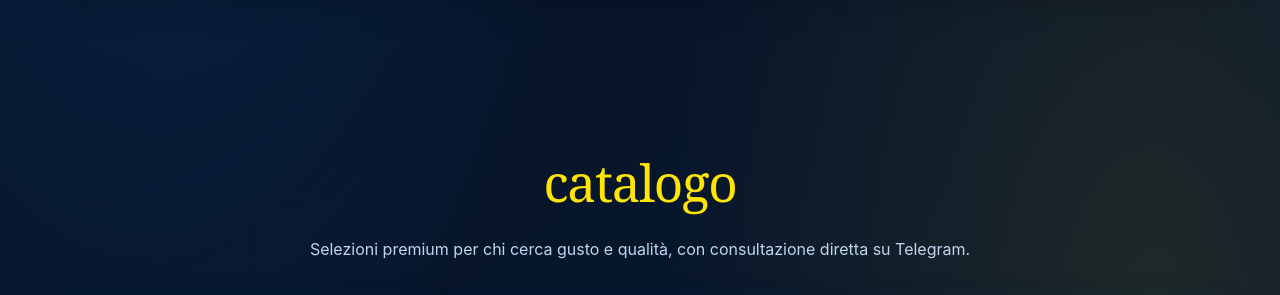
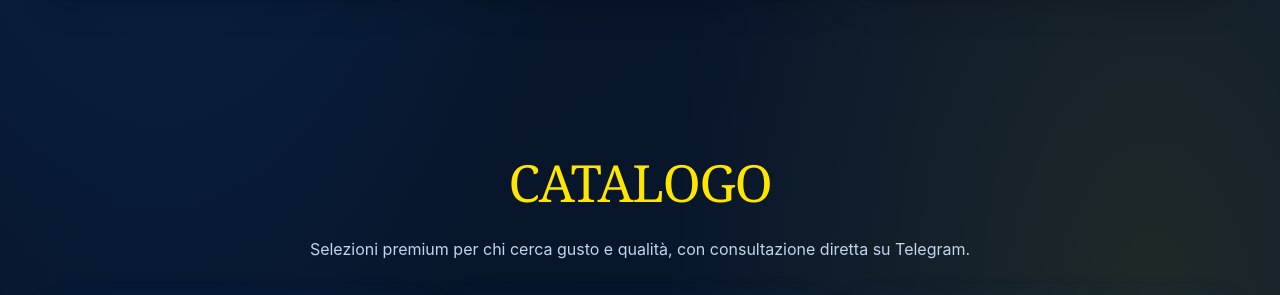
Before and after one commit to p18283634-beep/index.html, a plain HTML site: page index.html in a window 1280 px wide. Shown: the part 1320-1615 px from the top of the page. Drawn offline with Linux system fonts and the light colour scheme.

Commit message:
Change 'catalogo' to 'CATALOGO' in index.html

```diff
--- a/index.html
+++ b/index.html
@@ -120,7 +120,7 @@
         </div>
       </div></section>
       <section id="catalogo"><div class="container">
-        <div class="section-heading"><h2>catalogo</h2><p>Selezioni premium per chi cerca gusto e qualità, con consultazione diretta su Telegram.</p></div>
+        <div class="section-heading"><h2>CATALOGO</h2><p>Selezioni premium per chi cerca gusto e qualità, con consultazione diretta su Telegram.</p></div>
         <div class="products">
           <article class="product-card"><video class="product-video" controls playsinline preload="metadata"><source src="assets/dry-sift.mp4" type="video/mp4" />Il tuo browser non supporta la riproduzione video.</video><span class="product-tag">PREMIUM</span><h3>Dry Sift</h3><p>Classico dry con aroma molto dolce e delicato, ideale per chi apprezza un gusto elegante e raffinato.</p><div class="product-price">€400 <small>/ 100g</small></div><div class="product-price">€1500 <small>/ 500g</small></div><div class="product-price">€2500 <small>/ 1kg</small></div><a class="button secondary" href="https://t.me/crazyd5b" target="_blank" rel="noopener noreferrer">Acquista Ora</a></article>
           <article class="product-card"><video class="product-video" controls playsinline preload="metadata"><source src="assets/plasma-static.mp4" type="video/mp4" />Il tuo browser non supporta la riproduzione video.</video><span class="product-tag">PREMIUM</span><h3>Plasma Static</h3><p>Tricomi separati elettrostaticamente, senza dubbio uno tra i migliori prodotti.</p><div class="product-price">€450 <small>/ 100g</small></div><div class="product-price">€1700 <small>/ 500g</small></div><div class="product-price">€2700 <small>/ 1kg</small></div><a class="button secondary" href="https://t.me/crazyd5b" target="_blank" rel="noopener noreferrer">Acquista Ora</a></article>
```
